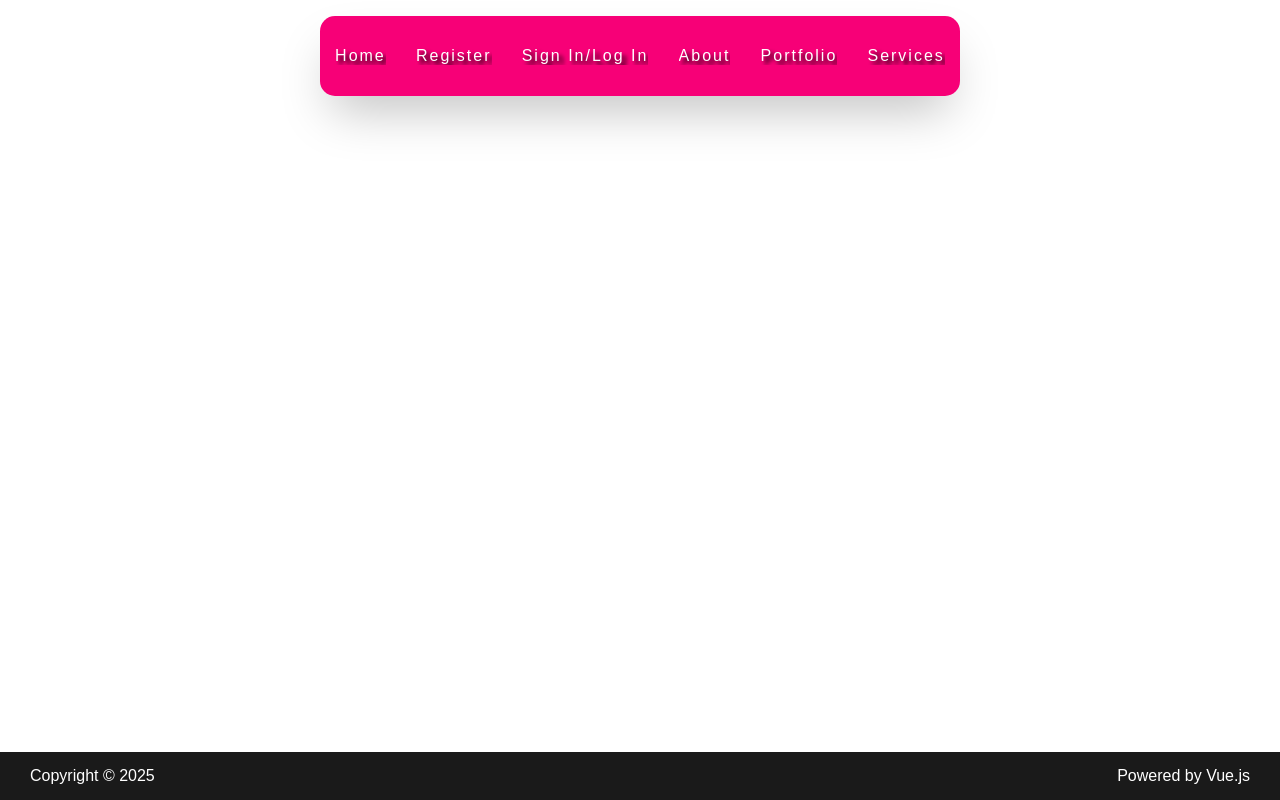
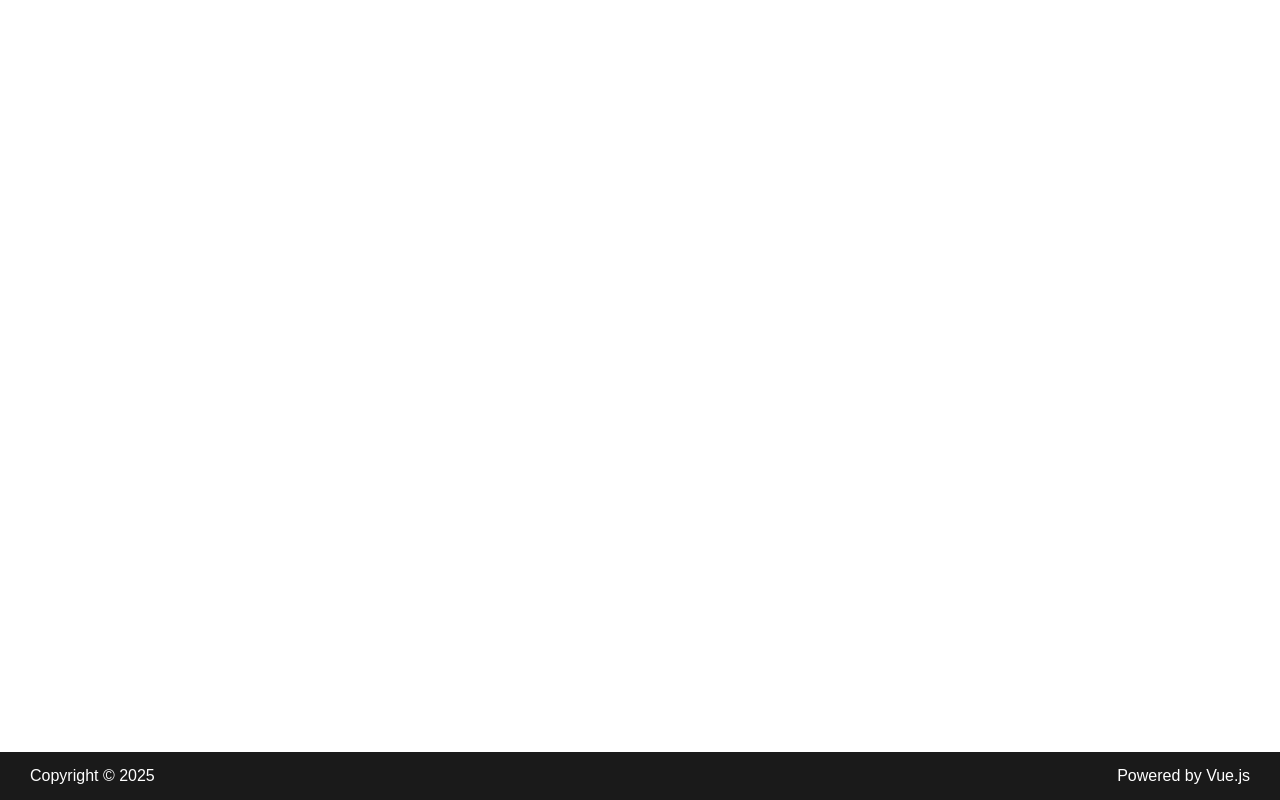
Before and after one commit to Elioenai23/SK-Mobile-Salon, a Vue app: page /preview in a window 1280 px wide. Built offline with nearby package versions, Linux system fonts and the light colour scheme; no server answers.

Commit message:
Made more changes to the navbar and added more functionality.

```diff
--- a/src/App.vue
+++ b/src/App.vue
@@ -1,7 +1,12 @@
 <template>
     <header>
+       <div
+    class="nav-hotspot"
+    @mouseenter="showNav"
+  ></div>
+
     <div class="nav-container">
-    <nav class="nav">
+    <nav class="nav" :class="{retracted: isRetracted}" @mouseenter="showNav" @mouseleave="scheduleHide">
         <router-link to="/" class="item">Home</router-link>
         <router-link to="/register" class="item">Register</router-link>
         <router-link to="/sign-in" class="item">Sign In/Log In</router-link>
@@ -25,7 +30,7 @@
 <script setup>
 
 //Allows the user to sign out
-import { onMounted, ref } from 'vue';
+import { onMounted, ref , onBeforeUnmount} from 'vue';
 import { getAuth, onAuthStateChanged, signOut } from 'firebase/auth';
 import router from './router';
 import { db } from './firebase';
@@ -50,6 +55,37 @@ const handleSignOut = () =>{
         router.push('/');
     });
 }
+
+//Functions for the transitioning of the navbar
+let showTimeout;
+
+const isRetracted = ref(false);
+let timeoutId;
+
+const showNav = () => {
+  isRetracted.value = false;
+  clearTimeout(timeoutId);
+  clearTimeout(showTimeout);
+  showTimeout = setTimeout(() => {
+    isRetracted.value = false;
+  }, 120);
+};
+
+const scheduleHide = () => {
+  clearTimeout(timeoutId);
+  timeoutId = setTimeout(() => {
+    isRetracted.value = true;
+  }, 4000);
+};
+onBeforeUnmount(() => {
+  clearTimeout(timeoutId);
+});
+
+onMounted(() => {
+  scheduleHide();
+});
+
+
 </script>
 
 <style scoped>
@@ -94,10 +130,31 @@ nav {
   display: flex;
   justify-content: space-around;
   align-items: center;
-  position: absolute;
+  position: fixed;
   padding: 10 2em;
    background: #f70077;
    z-index: 1000;
+   transition:transform 900ms cubic-bezier(0.16, 1, 0.3, 1), opacity 600ms ease-out;
+
+
+
+}
+.nav.retracted {
+  transform: translate(-50%, -120%);
+   opacity: 0;
+  pointer-events: none;
+   transition: transform 500ms cubic-bezier(0.7, 0, 0.84, 0), opacity 300ms ease-in;
+
+
+}
+.nav-hotspot {
+  position: fixed;
+  top: 0;
+  left: 0;
+  width: 100%;
+  height: 25px;
+  z-index: 999;
+  transition: transform 0.3s ease-in-out ;
 }
 
 .item a {
--- a/src/components/AppointmentForm.vue
+++ b/src/components/AppointmentForm.vue
@@ -71,7 +71,7 @@
     </label>
 
     <!--Submit-->
-    <button type='submit'
+    <button class="submit-btn" type='submit'
     :disabled="!isFormValid">
     Book Appointment
     </button>
@@ -252,3 +252,16 @@ const handleSubmit = async() => {
 };
 
 </script>
+
+<style scoped>
+    @import url('https://fonts.googleapis.com/css2?family=Roboto:wght@400;700&display=swap');
+    .submit-btn{
+        margin: 1em;
+        padding: 0.5em 1em;
+        background-color: #4CAF50;
+        color: white;
+        border: none;
+        border-radius: 4px;
+        cursor: pointer;
+    }
+</style>
```
Also changed, not shown: 1 other file (tests, documents, lock files or other folders).
